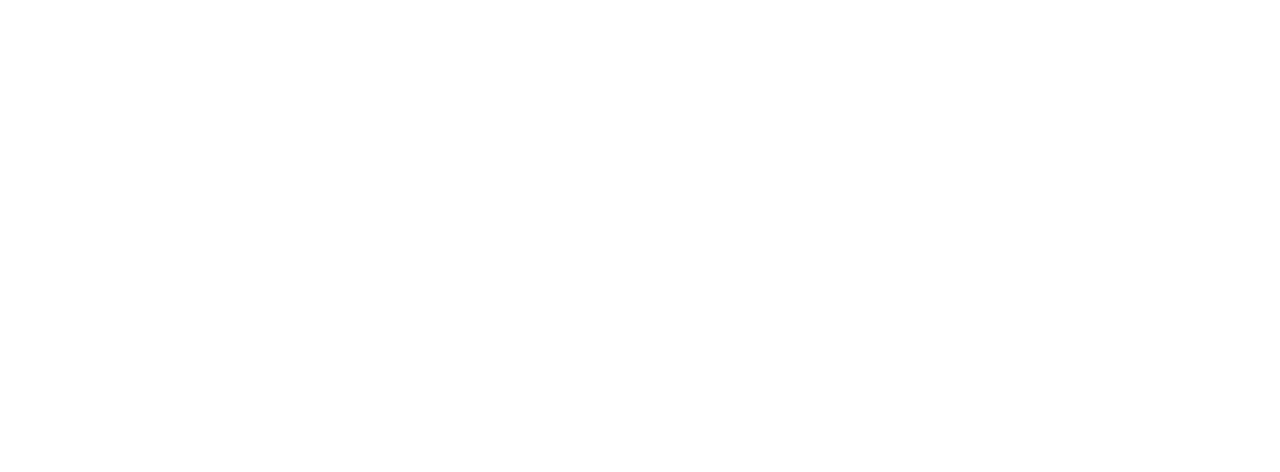
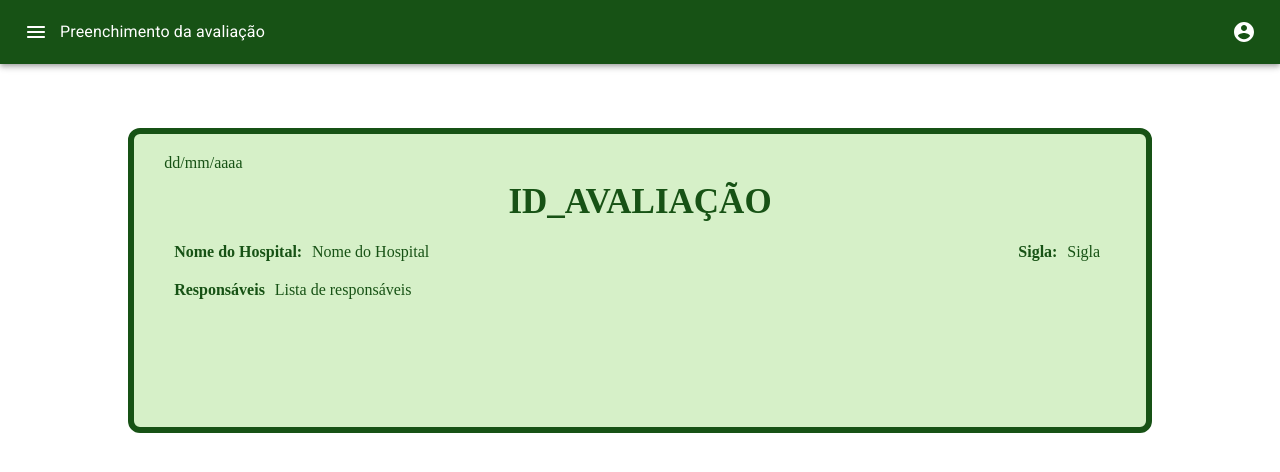
Before and after one commit to fga-eps-mds/2021-1-hospitalar, a React (Create React App) app in the folder frontend/: page /Avaliacao in a window 1280 px wide. Shown: the top 472 px of the page. Built offline with nearby package versions, Linux system fonts and the light colour scheme.

Commit message:
. #175 - Pagina Avaliacao
Corpo: Criação da página de preenchimento da avaliacação conforme o protótipo de alta fidelidade

Co-authored-by: pedrohelias <pedrohelias95@hotmail.com>
Co-authored-by: jvsdurso <jvsdurso@gmail.com>

```diff
--- a/frontend/src/pages/PaginaAvaliacao/index.tsx
+++ b/frontend/src/pages/PaginaAvaliacao/index.tsx
@@ -27,30 +27,31 @@
   return (
     <Grid>
       <Grid container direction='column' spacing={2}>
+        {' '}
+        {/* cabeçalho */}
         <Grid item>
-          <Header title='Nova avaliação' />
+          <Header title='Preenchimento da avaliação' />
         </Grid>
       </Grid>
 
-      <Box>
-        <Grid
-          container
-          direction='column'
-          justifyContent='flex-start'
-          alignItems='center'
-        >
-          <Box mb='30px'>
-            <Typography variant='h3' align='center'>
-              Nova Avaliação
-            </Typography>
-          </Box>
-          <Grid container direction='column' spacing={2} alignItems='center' id='grid2'>
-            <Button size='small' onClick={voltar} className={classes.botaovoltar}>
-              voltar
-            </Button>
-          </Grid>
+      {/* corpo */}
+      <Grid className={classes.backgroundAvaliacao}>
+        <Grid className={classes.textData}>dd/mm/aaaa</Grid>
+        <Grid className={classes.idAvaliacao}>
+          ID_AVALIAÇÃO
+          {/* Aqui vai ser retornado o ID_Avaliacao guardado no banco de dados */}
         </Grid>
-      </Box>
+        <Grid className={classes.textInfoHosp}>
+          <Grid className={classes.textNomeLabel}>Nome do Hospital:</Grid>
+          <Grid className={classes.textNomeResp}>Nome do Hospital</Grid>
+          <Grid className={classes.textSiglaLabel}>Sigla:</Grid>
+          <Grid className={classes.textSiglaResp}>Sigla</Grid>
+        </Grid>
+        <Grid className={classes.textResponsavel}>
+          <Grid className={classes.textResponsavelLabel}>Responsáveis</Grid>
+          <Grid className={classes.textResponsavelResp}>Lista de responsáveis</Grid>
+        </Grid>
+      </Grid>
     </Grid>
   )
 }
--- a/frontend/src/pages/PaginaAvaliacao/styles.ts
+++ b/frontend/src/pages/PaginaAvaliacao/styles.ts
@@ -1,11 +1,16 @@
+import { CenterFocusStrong } from '@material-ui/icons'
 import { makeStyles } from '@material-ui/core'
+import { sortAndDeduplicateDiagnostics } from 'typescript'
 
 export const useStyles = makeStyles((theme) => ({
   title: {
     width: '80%',
   },
   text: {
-    width: '75%',
+    backgroundColor: '#D6F0C8',
+    textAlign: 'center',
+    fontFamily: 'OpenSans',
+    color: '#175215',
   },
   form: {
     margin: 'auto',
@@ -30,4 +35,79 @@
     height: '20px',
     marginTop: '400px',
   },
+
+  backgroundAvaliacao: {
+    paddingBottom: '10%',
+    borderRadius: '12px',
+    marginBottom: '20%',
+    marginTop: '5%',
+    marginLeft: '10%',
+    marginRight: '10%',
+    backgroundColor: '#D6F0C8',
+    border: '6px solid #175215',
+  },
+
+  idAvaliacao: {
+    backgroundColor: '#D6F0C8',
+    textAlign: 'center',
+    marginTop: '1%',
+    fontFamily: 'OpenSans',
+    fontWeight: 'bold',
+    color: '#175215',
+    fontSize: '35px',
+  },
+
+  textData: {
+    backgroundColor: '#D6F0C8',
+    fontFamily: 'OpenSans',
+    color: '#175215',
+    marginTop: '2%',
+    marginLeft: '3%',
+  },
+
+  textInfoHosp: {
+    display: 'flex',
+    backgroundColor: '#D6F0C8',
+    fontFamily: 'OpenSans',
+    color: '#175215',
+    marginTop: '2%',
+    marginLeft: '3%',
+  },
+
+  textNomeLabel: {
+    marginLeft: '1%',
+    fontWeight: 'bold',
+  },
+
+  textNomeResp: {
+    marginLeft: '1%',
+  },
+
+  textSiglaLabel: {
+    marginLeft: '60%',
+    fontWeight: 'bold',
+  },
+
+  textSiglaResp: {
+    marginLeft: '1%',
+    marginRight: '1%',
+  },
+
+  textResponsavel: {
+    display: 'flex',
+    backgroundColor: '#D6F0C8',
+    fontFamily: 'OpenSans',
+    color: '#175215',
+    marginTop: '2%',
+    marginLeft: '3%',
+  },
+
+  textResponsavelLabel: {
+    marginLeft: '1%',
+    fontWeight: 'bold',
+  },
+
+  textResponsavelResp: {
+    marginLeft: '1%',
+  },
 }))
--- a/frontend/src/routes.tsx
+++ b/frontend/src/routes.tsx
@@ -19,7 +19,7 @@
       <Switch>
         <Route exact path='/' component={Login} />
         <Route path='/home' component={Home} />
-        <Route exact path='/NovaAvaliacao' component={PaginaAvaliacao} />
+        <Route exact path='/Avaliacao' component={PaginaAvaliacao} />
         <Route exact path='/NovaAvaliacao/Adicao' component={PaginaAddItem} />
         <Route exact path='/relatorio' component={GenerateReport} />
       </Switch>
```
